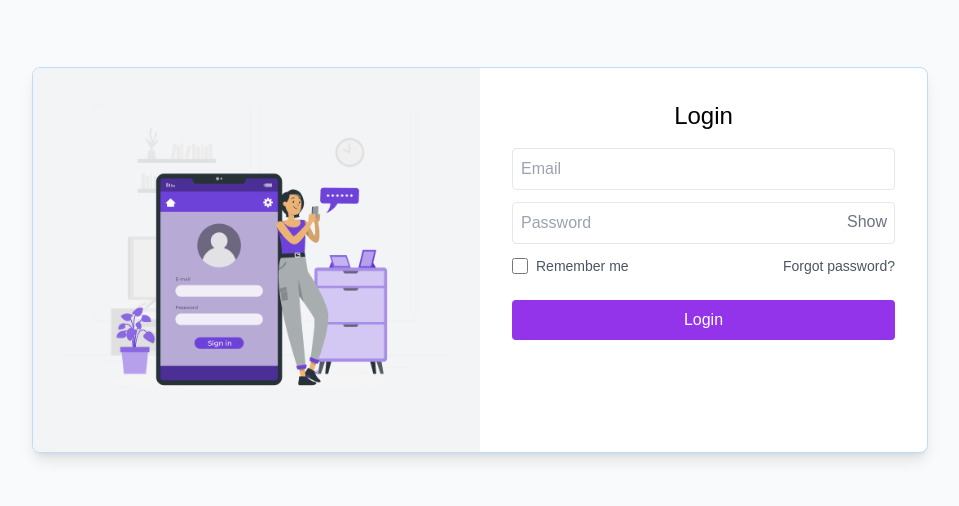
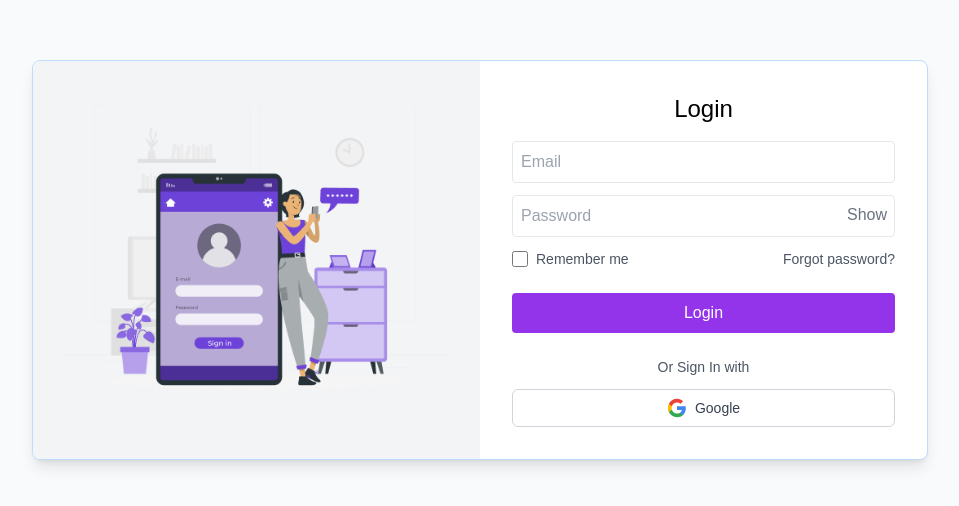
Before and after one commit to rajuahmmed111/Chat-Application-Client, a Next.js app: page /login in a window 1280 px wide. Shown: the part 140-646 px from the top of the page, without its empty margins (160-1119 px from the left). Built offline with nearby package versions, Linux system fonts and the light colour scheme.

Commit message:
update login page design

```diff
--- a/src/app/(auth)/login/page.tsx
+++ b/src/app/(auth)/login/page.tsx
@@ -106,304 +106,44 @@
                   {isLoading ? "Logging in…" : "Login"}
                 </button>
               </form>
+
+              <div className="mt-6 text-center">
+                {" "}
+                <p className="text-sm text-gray-600">Or Sign In with</p>
+                <button
+                  type="button"
+                  className="mt-3 w-full flex items-center justify-center gap-2 border border-gray-300 rounded-md py-2 px-4 text-sm font-medium text-gray-700 hover:bg-gray-50"
+                >
+                  <svg
+                    xmlns="http://www.w3.org/2000/svg"
+                    viewBox="0 0 24 24"
+                    width="20"
+                    height="20"
+                  >
+                    <path
+                      fill="#4285F4"
+                      d="M22.56 12.25c0-.78-.07-1.53-.2-2.25H12v4.26h5.92c-.26 1.37-1.04 2.53-2.21 3.31v2.77h3.57c2.08-1.92 3.28-4.74 3.28-8.09z"
+                    />
+                    <path
+                      fill="#34A853"
+                      d="M12 23c2.97 0 5.46-.98 7.28-2.66l-3.57-2.77c-.98.66-2.23 1.06-3.71 1.06-2.86 0-5.29-1.93-6.16-4.53H2.18v2.84C3.99 20.53 7.7 23 12 23z"
+                    />
+                    <path
+                      fill="#FBBC05"
+                      d="M5.84 14.09c-.22-.66-.35-1.36-.35-2.09s.13-1.43.35-2.09V7.07H2.18C1.43 8.55 1 10.22 1 12s.43 3.45 1.18 4.93l2.85-2.22.81-.62z"
+                    />
+                    <path
+                      fill="#EA4335"
+                      d="M12 5.38c1.62 0 3.06.56 4.21 1.64l3.15-3.15C17.45 2.09 14.97 1 12 1 7.7 1 3.99 3.47 2.18 7.07l3.66 2.84c.87-2.6 3.3-4.53 6.16-4.53z"
+                    />
+                  </svg>
+                  Google
+                </button>
+              </div>
             </div>
           </div>
         </div>
       </div>
     </div>
   );
-
-  // return (
-  //   <div className="min-h-screen flex items-center justify-center bg-gray-50">
-  //     <form
-  //       onSubmit={handleSubmit(onSubmit)}
-  //       className="p-8 bg-white rounded shadow-md w-full max-w-sm"
-  //     >
-  //       <h2 className="text-2xl mb-4 text-center">Login</h2>
-  //       <input
-  //         {...register("email", { required: true })}
-  //         type="email"
-  //         placeholder="Email"
-  //         className="w-full mb-3 p-2 border rounded"
-  //       />
-  //       <div className="relative">
-  //         <input
-  //           {...register("password", { required: true })}
-  //           type={showPwd ? "text" : "password"}
-  //           placeholder="Password"
-  //           className="w-full mb-3 p-2 border rounded"
-  //         />
-
-  //         <div className="flex items-center justify-between mb-6">
-  //           <div className="flex items-center">
-  //             <input
-  //               id="rememberMe"
-  //               type="checkbox"
-  //               className="h-4 w-4 text-purple-600 focus:ring-purple-500 border-gray-300 rounded"
-  //             />
-  //             <label
-  //               htmlFor="rememberMe"
-  //               className="ml-2 block text-sm text-gray-600"
-  //             >
-  //               Remember me
-  //             </label>
-  //           </div>
-  //           <Link
-  //             href="/forgot-password"
-  //             className="text-sm text-gray-600 hover:text-purple-500"
-  //           >
-  //             Forgot password?
-  //           </Link>
-  //         </div>
-
-  //         <button
-  //           type="button"
-  //           onClick={() => setShowPwd((v) => !v)}
-  //           className="absolute right-2 top-2 text-gray-500"
-  //         >
-  //           {showPwd ? "Hide" : "Show"}
-  //         </button>
-  //       </div>
-  //       <button
-  //         type="submit"
-  //         disabled={isLoading}
-  //         className="w-full bg-purple-600 text-white p-2 rounded disabled:opacity-50"
-  //       >
-  //         {isLoading ? "Logging in…" : "Login"}
-  //       </button>
-  //     </form>
-  //   </div>
-  // );
 }
-
-/* eslint-disable @typescript-eslint/no-explicit-any */
-// "use client";
-
-// import { useState } from "react";
-// import { Eye, EyeOff, Mail } from "lucide-react";
-// import Image from "next/image";
-// import loginImg from "@/assets/login/login.png";
-// import { useLoginMutation } from "@/redux/features/api/authApi";
-// import toast from "react-hot-toast";
-// import { useForm } from "react-hook-form";
-// // import { useRouter } from "next/navigation";
-
-// type FormValues = {
-//   email: string;
-//   password: string;
-// };
-
-// export default function LoginForm() {
-//   const [showPassword, setShowPassword] = useState(false);
-//   const [login] = useLoginMutation();
-//   // const router = useRouter();
-
-//   const {
-//     register,
-//     handleSubmit,
-//     // reset,
-//     formState: { errors, isSubmitting },
-//   } = useForm<FormValues>({
-//     defaultValues: {
-//       email: "",
-//       password: "",
-//       rememberMe: false,
-//     },
-//   });
-
-//   const onSubmit = async (data: FormValues) => {
-//     try {
-//       const res = await login({ email, password }).unwrap();
-//       const token = res.token; // valid
-//       localStorage.setItem("token", token);
-
-//       toast.success("User login successfully!");
-
-//       // router.push("/user-verify");
-//     } catch (error: any) {
-//       console.error("Login failed:", error?.message || error);
-//       toast.error("Failed to login user");
-//     }
-//   };
-
-//   return (
-//     <div className="flex items-center justify-center min-h-screen bg-gray-50">
-//       <div className="flex w-full max-w-4xl bg-white rounded-lg shadow-lg overflow-hidden">
-//         <div className="hidden md:flex md:w-1/2 bg-[#f8f9fa] items-center justify-center p-8">
-//           <Image
-//             src={loginImg || "/placeholder.svg"}
-//             alt="Login illustration"
-//             width={400}
-//             height={400}
-//             className="object-contain"
-//           />
-//         </div>
-//         <div className="w-full md:w-1/2 p-8">
-//           <div className="max-w-md mx-auto">
-//             <h1 className="text-2xl font-bold text-center mb-2">
-//               Hello, Welcome!
-//             </h1>
-//             <p className="text-gray-600 text-center mb-8">
-//               Please Enter Your Details Below to Continue
-//             </p>
-
-//             <form onSubmit={handleSubmit(onSubmit)}>
-//               <div className="mb-4">
-//                 <label
-//                   htmlFor="email"
-//                   className="block text-sm font-medium mb-1"
-//                 >
-//                   Email
-//                 </label>
-//                 <div className="relative">
-//                   <div className="absolute inset-y-0 left-3 flex items-center pointer-events-none">
-//                     <Mail className="h-5 w-5 text-gray-400" />
-//                   </div>
-//                   <input
-//                     id="email"
-//                     type="email"
-//                     className={`pl-10 w-full p-2 border rounded-md focus:outline-none focus:ring-2 focus:ring-purple-500 ${
-//                       errors.email ? "border-red-500" : ""
-//                     }`}
-//                     placeholder="Enter Email"
-//                     {...register("email", {
-//                       required: "Email is required",
-//                       pattern: {
-//                         value: /^[A-Z0-9._%+-]+@[A-Z0-9.-]+\.[A-Z]{2,}$/i,
-//                         message: "Invalid email address",
-//                       },
-//                     })}
-//                   />
-//                 </div>
-//                 {errors.email && (
-//                   <p className="mt-1 text-sm text-red-600">
-//                     {errors.email.message}
-//                   </p>
-//                 )}
-//               </div>
-
-//               <div className="mb-4">
-//                 <label
-//                   htmlFor="password"
-//                   className="block text-sm font-medium mb-1"
-//                 >
-//                   Password
-//                 </label>
-//                 <div className="relative">
-//                   <div className="absolute inset-y-0 left-3 flex items-center pointer-events-none">
-//                     <svg
-//                       xmlns="http://www.w3.org/2000/svg"
-//                       className="h-5 w-5 text-gray-400"
-//                       viewBox="0 0 24 24"
-//                       fill="none"
-//                       stroke="currentColor"
-//                       strokeWidth="2"
-//                     >
-//                       <rect x="3" y="11" width="18" height="11" rx="2" ry="2" />
-//                       <path d="M7 11V7a5 5 0 0 1 10 0v4" />
-//                     </svg>
-//                   </div>
-//                   <input
-//                     id="password"
-//                     type={showPassword ? "text" : "password"}
-//                     className={`pl-10 w-full p-2 border rounded-md focus:outline-none focus:ring-2 focus:ring-purple-500 ${
-//                       errors.password ? "border-red-500" : ""
-//                     }`}
-//                     placeholder="Enter password"
-//                     {...register("password", {
-//                       required: "Password is required",
-//                       minLength: {
-//                         value: 6,
-//                         message: "Password must be at least 6 characters",
-//                       },
-//                     })}
-//                   />
-//                   <button
-//                     type="button"
-//                     onClick={() => setShowPassword(!showPassword)}
-//                     className="absolute inset-y-0 right-3 flex items-center"
-//                   >
-//                     {showPassword ? (
-//                       <EyeOff className="h-5 w-5 text-gray-400" />
-//                     ) : (
-//                       <Eye className="h-5 w-5 text-gray-400" />
-//                     )}
-//                   </button>
-//                 </div>
-//                 {errors.password && (
-//                   <p className="mt-1 text-sm text-red-600">
-//                     {errors.password.message}
-//                   </p>
-//                 )}
-//               </div>
-
-// <div className="flex items-center justify-between mb-6">
-//   <div className="flex items-center">
-//     <input
-//       id="rememberMe"
-//       type="checkbox"
-//       className="h-4 w-4 text-purple-600 focus:ring-purple-500 border-gray-300 rounded"
-//       {...register("rememberMe")}
-//     />
-//     <label
-//       htmlFor="rememberMe"
-//       className="ml-2 block text-sm text-gray-600"
-//     >
-//       Remember me
-//     </label>
-//   </div>
-//   <a
-//     href="#"
-//     className="text-sm text-gray-600 hover:text-purple-500"
-//   >
-//     Forgot password?
-//   </a>
-// </div>
-
-//               <button
-//                 type="submit"
-//                 disabled={isSubmitting}
-//                 className="w-full bg-purple-600 text-white py-2 px-4 rounded-md hover:bg-purple-700 focus:outline-none focus:ring-2 focus:ring-purple-500 focus:ring-offset-2 disabled:opacity-70"
-//               >
-//                 {isSubmitting ? "Logging in..." : "Login"}
-//               </button>
-//             </form>
-
-//             <div className="mt-6 text-center">
-//               <p className="text-sm text-gray-600">Or Sign In with</p>
-//               <button
-//                 type="button"
-//                 className="mt-3 w-full flex items-center justify-center gap-2 border border-gray-300 rounded-md py-2 px-4 text-sm font-medium text-gray-700 hover:bg-gray-50"
-//               >
-//                 <svg
-//                   xmlns="http://www.w3.org/2000/svg"
-//                   viewBox="0 0 24 24"
-//                   width="20"
-//                   height="20"
-//                 >
-//                   <path
-//                     fill="#4285F4"
-//                     d="M22.56 12.25c0-.78-.07-1.53-.2-2.25H12v4.26h5.92c-.26 1.37-1.04 2.53-2.21 3.31v2.77h3.57c2.08-1.92 3.28-4.74 3.28-8.09z"
-//                   />
-//                   <path
-//                     fill="#34A853"
-//                     d="M12 23c2.97 0 5.46-.98 7.28-2.66l-3.57-2.77c-.98.66-2.23 1.06-3.71 1.06-2.86 0-5.29-1.93-6.16-4.53H2.18v2.84C3.99 20.53 7.7 23 12 23z"
-//                   />
-//                   <path
-//                     fill="#FBBC05"
-//                     d="M5.84 14.09c-.22-.66-.35-1.36-.35-2.09s.13-1.43.35-2.09V7.07H2.18C1.43 8.55 1 10.22 1 12s.43 3.45 1.18 4.93l2.85-2.22.81-.62z"
-//                   />
-//                   <path
-//                     fill="#EA4335"
-//                     d="M12 5.38c1.62 0 3.06.56 4.21 1.64l3.15-3.15C17.45 2.09 14.97 1 12 1 7.7 1 3.99 3.47 2.18 7.07l3.66 2.84c.87-2.6 3.3-4.53 6.16-4.53z"
-//                   />
-//                 </svg>
-//                 Google
-//               </button>
-//             </div>
-//           </div>
-//         </div>
-//       </div>
-//     </div>
-//   );
-// }
```
